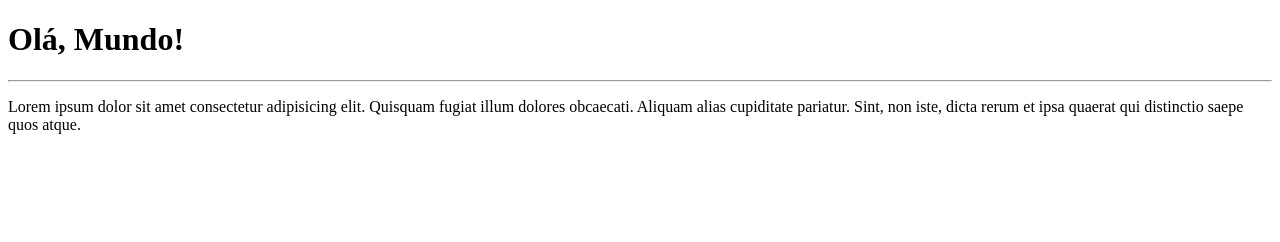
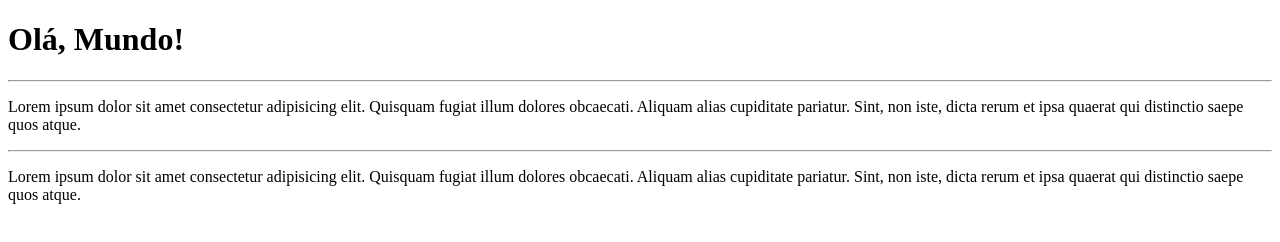
Before and after one commit to jonasjohnnysa/Ola-Mundo, a plain HTML site: page site-exemplo/index.html in a window 1280 px wide. Drawn offline with Linux system fonts and the light colour scheme.

Commit message:
Adicionei um segundo paragrafo

```diff
--- a/site-exemplo/index.html
+++ b/site-exemplo/index.html
@@ -10,6 +10,8 @@
     <h1>Olá, Mundo!</h1>
     <hr>
     <p> Lorem ipsum dolor sit amet consectetur adipisicing elit. Quisquam fugiat illum dolores obcaecati. Aliquam alias cupiditate pariatur. Sint, non iste, dicta rerum et ipsa quaerat qui distinctio saepe quos atque.</p>
+    <hr>
+    <p> Lorem ipsum dolor sit amet consectetur adipisicing elit. Quisquam fugiat illum dolores obcaecati. Aliquam alias cupiditate pariatur. Sint, non iste, dicta rerum et ipsa quaerat qui distinctio saepe quos atque.</p>
 
 </body>
 </html>
```
